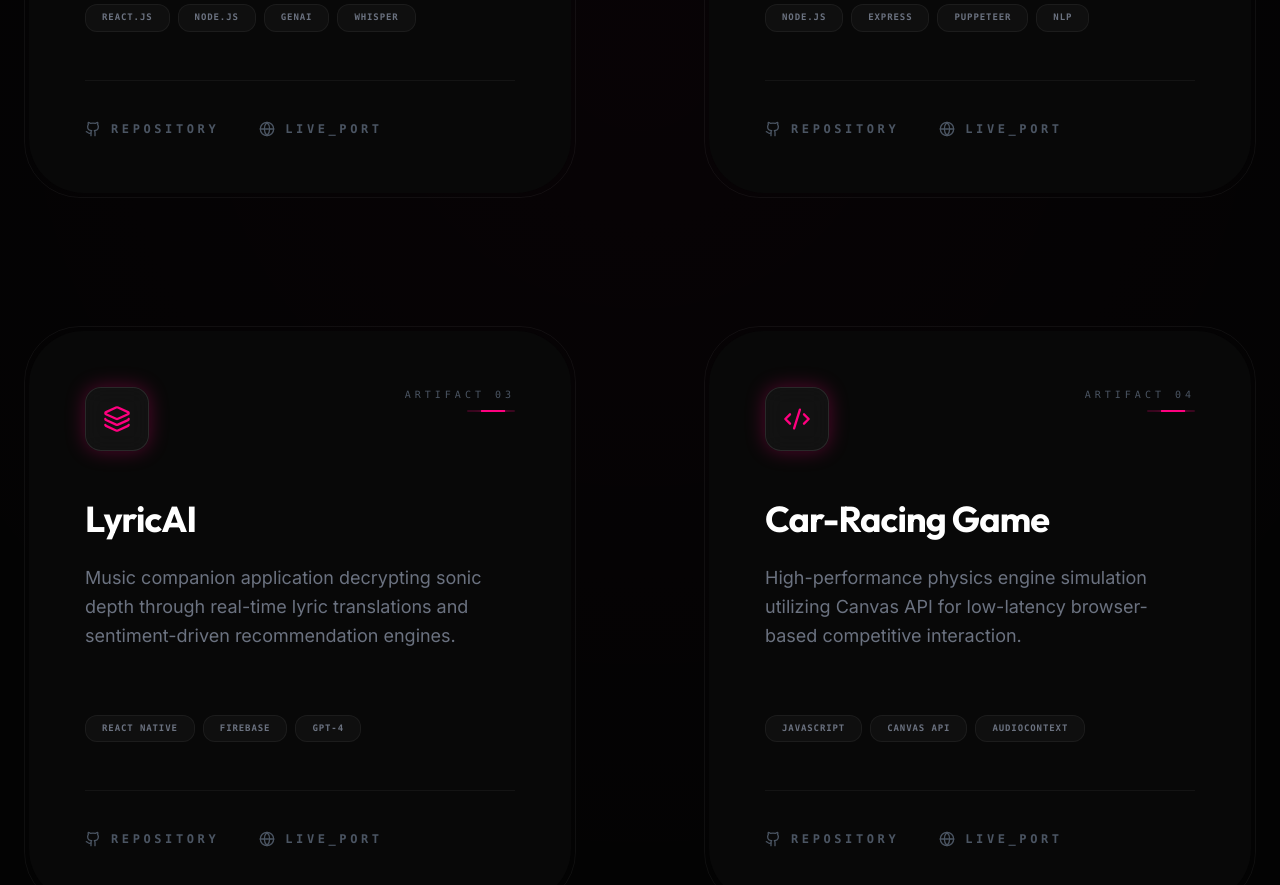
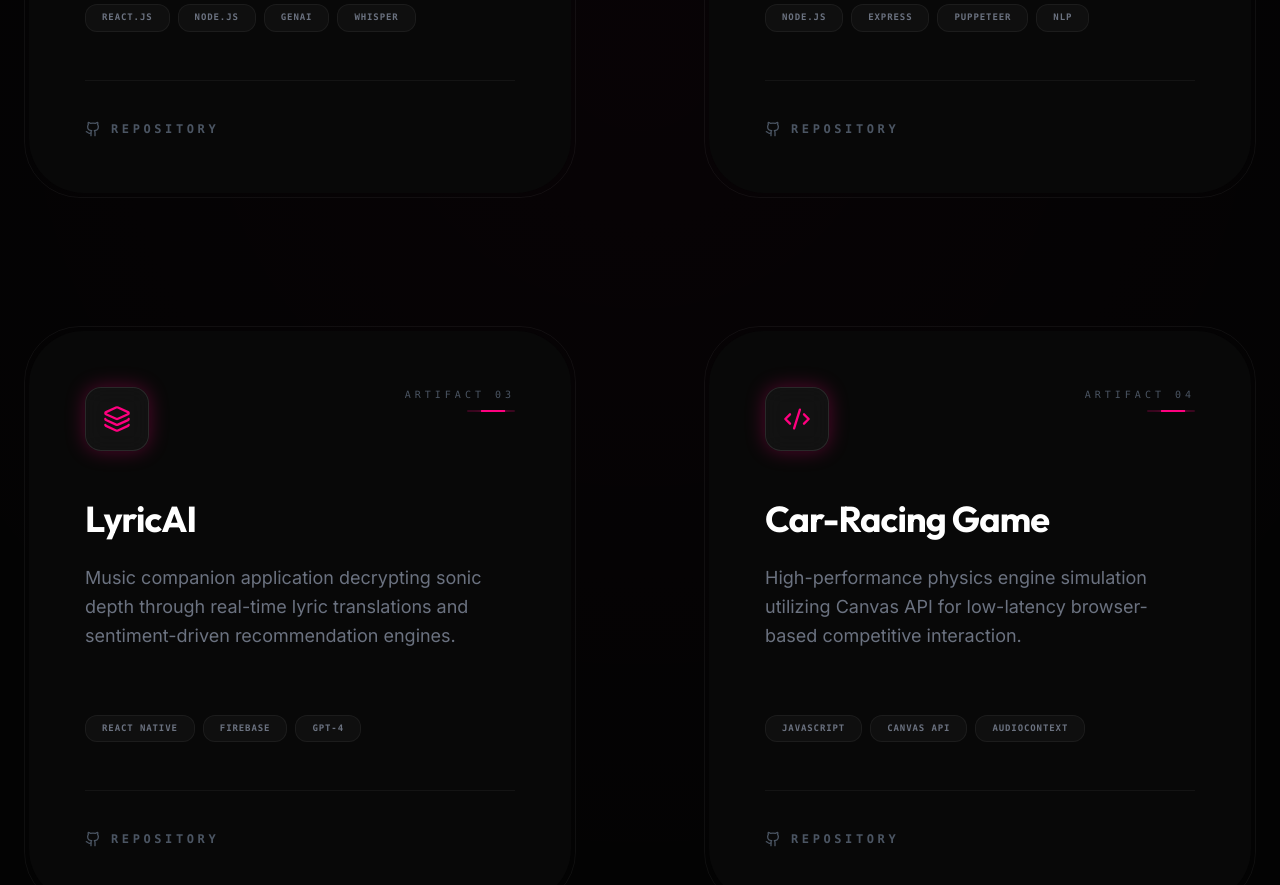
Before and after one commit to Diyamaheshwari/CVPortfolio, a React (Vite) app: page / in a window 1280 px wide. Shown: the part 6020-6905 px from the top of the page. Built offline with nearby package versions, Linux system fonts and the light colour scheme.

Commit message:
Update Projects.jsx

```diff
--- a/src/components/Projects.jsx
+++ b/src/components/Projects.jsx
@@ -133,7 +133,7 @@ const ArtifactContainer = ({ project, index }) => {
                 target="_blank"
                 className="flex items-center gap-2.5 text-xs font-bold font-mono uppercase tracking-[0.3em] text-gray-600 hover:text-primary transition-all group/link"
               >
-                <Globe size={16} /> <span>Live_Port</span>
+
               </motion.a>
             </div>
           </div>
```
